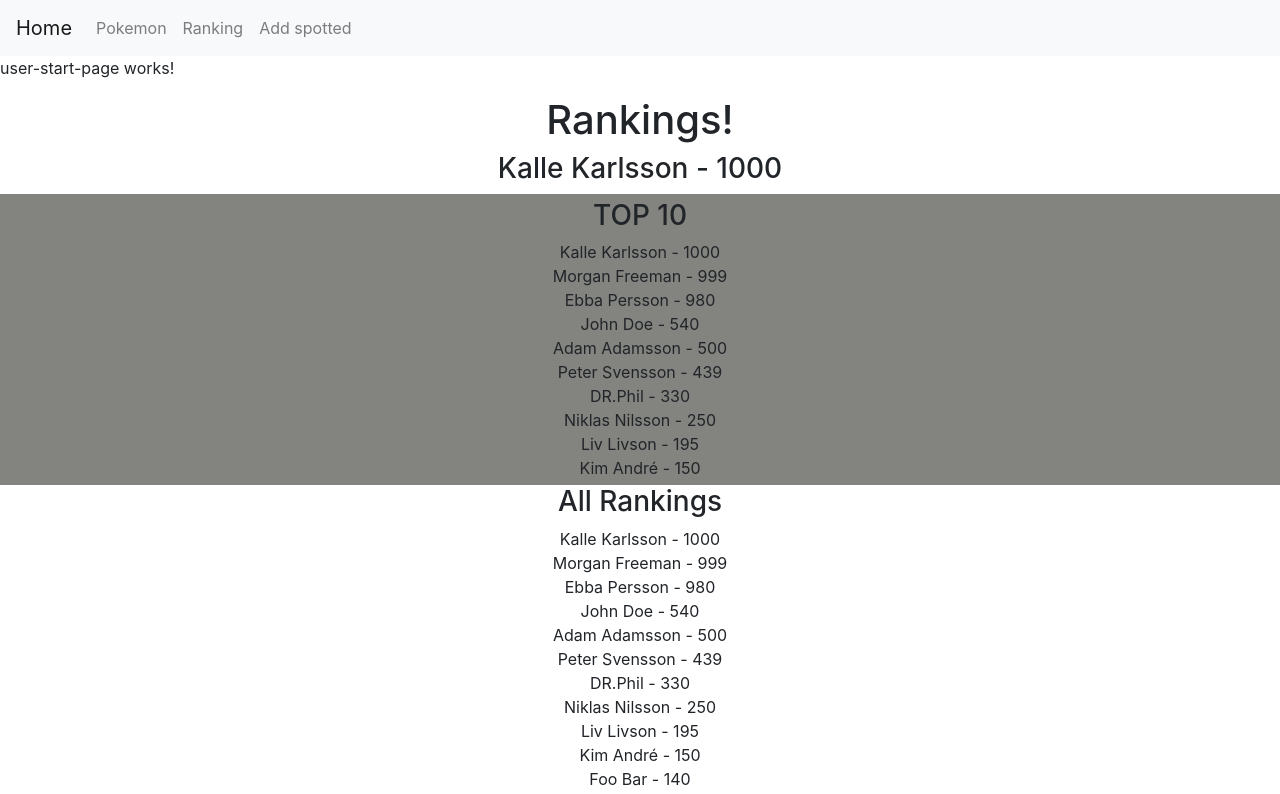
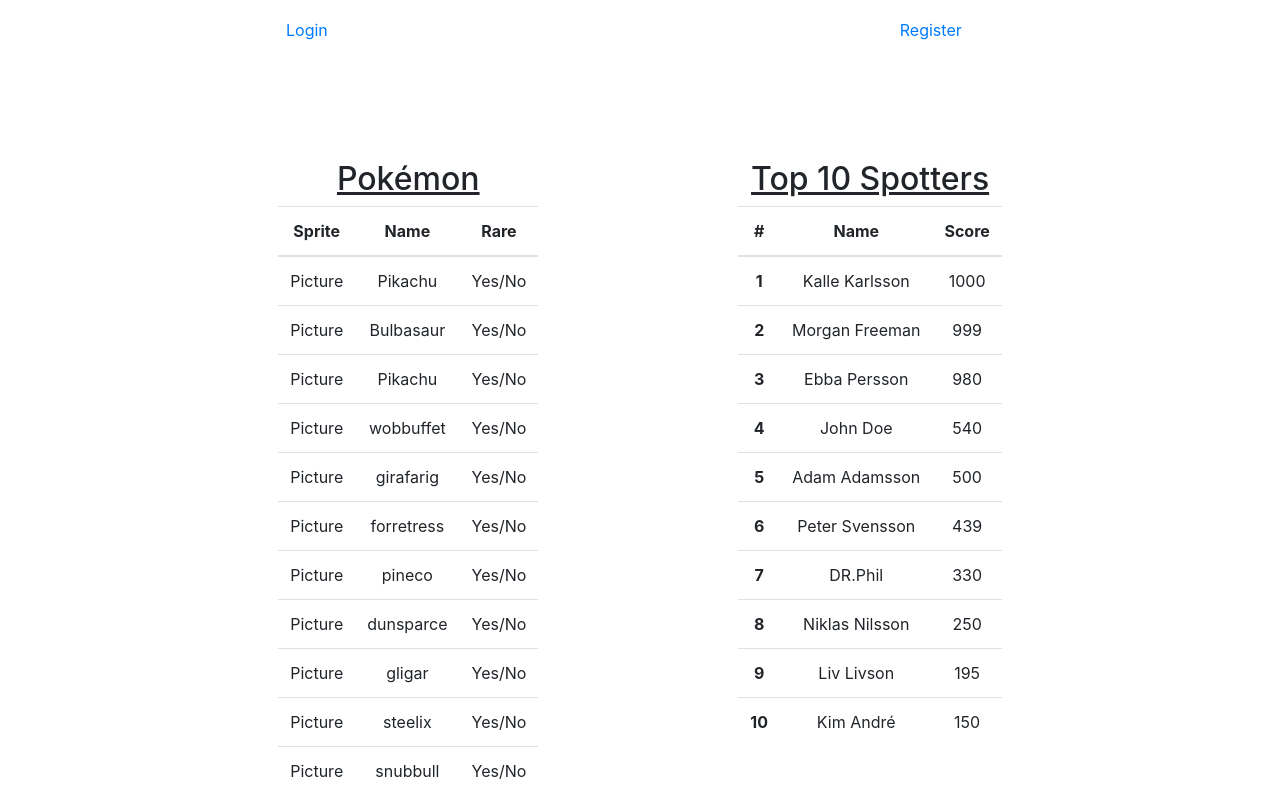
Before and after one commit to sebastian-porling/pokemon-spotter-sp-mk-ds, an Angular app in the folder frontend/: page /ranking in a window 1280 px wide. Shown: the top 794 px of the page. Built offline with nearby package versions, Linux system fonts and the light colour scheme.

Commit message:
working with home-page-component

```diff
--- a/frontend/src/app/app.component.html
+++ b/frontend/src/app/app.component.html
@@ -1,4 +1,5 @@
 
-<app-nav-bar></app-nav-bar>
-<app-user-start-page></app-user-start-page>
+<!-- <app-nav-bar></app-nav-bar> -->
+<!-- <app-user-start-page></app-user-start-page> -->
+<app-home-page></app-home-page>
 <router-outlet></router-outlet>
--- a/frontend/src/app/app.module.ts
+++ b/frontend/src/app/app.module.ts
@@ -11,6 +11,7 @@
 import { PokemonListComponent } from './components/pokemon-list/pokemon-list.component';
 import { RankingListComponent } from './components/ranking-list/ranking-list.component';
 import { PokemonPageComponent } from './pages/pokemon-page/pokemon-page.component';
+import { HomePageComponent } from './pages/home-page/home-page.component';
 
 
 @NgModule({
@@ -21,7 +22,8 @@
     PokemonListComponent,
     PokemonPageComponent,
     RankingListComponent,
-    NavBarComponent
+    NavBarComponent,
+    HomePageComponent
   ],
   imports: [
     BrowserModule,
--- a/frontend/src/app/components/ranking-list/ranking-list.component.ts
+++ b/frontend/src/app/components/ranking-list/ranking-list.component.ts
@@ -2,8 +2,6 @@
 import { Component, OnInit } from '@angular/core';
 import { User } from '../../models/user';
 import { Location } from '@angular/common';
-
-
 
 @Component({
   selector: 'app-ranking-list',
@@ -28,7 +26,7 @@
   getUsers(): void {
     this.userService.getUsers()
       .subscribe(users => this.users = users);
-  } s
+  }
 
   sortusersByScore() {
     this.userListByScore = this.users.sort((a, b) => b.score - a.score);
--- /dev/null
+++ b/frontend/src/app/pages/home-page/home-page.component.css
@@ -0,0 +1,31 @@
+.main-div{
+    text-align: center;
+}
+.nav-div{
+    text-align: center;
+    display: inline-block;
+    padding: 10px 270px;
+
+
+}
+.pokemon-div{
+
+    display: inline-block;
+    padding: 100px;
+
+}
+.spotter{
+
+    display: inline-block;
+    padding: 100px;
+
+
+}
+
+ul {
+    list-style-type: none;
+}
+
+h2{
+    text-decoration: underline;
+}
--- /dev/null
+++ b/frontend/src/app/pages/home-page/home-page.component.html
@@ -0,0 +1,52 @@
+<div class="nav-div">
+    <!-- TODO-->
+        <a class="nav-link" href="http://localhost:4200/">Login</a>
+</div>
+<div class="nav-div">
+    <!-- TODO-->
+        <a class="nav-link" href="http://localhost:4200/">Register</a>
+</div>
+
+
+<div class="main-div">
+    <div class="pokemon-div">
+        <h2>Pokémon</h2>
+        <table class="table">
+            <thead>
+              <tr>
+                <th scope="col">Sprite</th>
+                <th scope="col">Name</th>
+                <th scope="col">Rare</th>
+              </tr>
+            </thead>
+            <tbody>
+              <tr *ngFor="let pokemon of pokemons">
+                <td>Picture</td>
+                <td>{{pokemon.name}}</td>
+                <td>Yes/No</td>
+              </tr>
+            </tbody>
+          </table>
+    </div>
+
+
+    <div class="spotter top-ten">
+        <h2>Top 10 Spotters</h2>
+        <table class="table">
+            <thead>
+                <tr>
+                    <th scope="col">#</th>
+                    <th scope="col">Name</th>
+                    <th scope="col">Score</th>
+                </tr>
+            </thead>
+            <tbody>
+                <tr *ngFor="let user of topTen;index as i;">
+                    <th scope="row">{{i+1}}</th>
+                    <td>{{user.fullname}}</td>
+                    <td>{{user.score}}</td>
+                </tr>
+            </tbody>
+        </table>
+    </div>
+</div>
--- /dev/null
+++ b/frontend/src/app/pages/home-page/home-page.component.ts
@@ -0,0 +1,46 @@
+import { Component, OnInit } from '@angular/core';
+import { UserService } from '../../services/user.service';
+import { User } from '../../models/user';
+import { Pokemon } from "src/app/models/pokemon";
+import { PokemonService } from "src/app/services/pokemon.service";
+
+@Component({
+  selector: 'app-home-page',
+  templateUrl: './home-page.component.html',
+  styleUrls: ['./home-page.component.css']
+})
+export class HomePageComponent implements OnInit {
+  public users: User[];
+  public pokemons: Pokemon[];
+
+
+  userListByScore = this.users;
+  topTen = this.users;
+  constructor(public userService: UserService,public pokemonService: PokemonService) { }
+
+  ngOnInit(): void {
+    this.getUsers();
+    this.sortusersByScore();
+    this.filterTopTen();
+    this.getPokemons();
+
+  }
+
+  getUsers(): void {
+    this.userService.getUsers()
+      .subscribe(users => this.users = users);
+  }
+
+  sortusersByScore() {
+    this.userListByScore = this.users.sort((a, b) => b.score - a.score);
+  }
+
+  filterTopTen() {
+    this.topTen = this.userListByScore.slice(0, 10);
+  }
+  getPokemons() : void {
+    this.pokemonService.getPokemons()
+      .subscribe(pokemons => this.pokemons = pokemons);
+  }
+
+}
--- a/frontend/src/app/pages/ranking-page/ranking-page.component.ts
+++ b/frontend/src/app/pages/ranking-page/ranking-page.component.ts
@@ -1,37 +1,17 @@
-import { USERS } from '../../mock-data/mock-users';
+
 import { Component, OnInit } from '@angular/core';
-import { Location } from '@angular/common';
-
-
 @Component({
   selector: 'app-ranking-page',
   templateUrl: './ranking-page.component.html',
   styleUrls: ['./ranking-page.component.css']
 })
 export class RankingPageComponent implements OnInit {
-users = USERS;
-userListByScore = USERS;
-topTen = USERS;
+
+    constructor() { }
+
+  ngOnInit(): void {
+
+  }
 
 
-
-    constructor(private location: Location) { }
-
-  ngOnInit(): void {
-    this.sortusersByScore();
-    this.filterTopTen();
-  }
-
-  sortusersByScore(){
-   this.userListByScore = this.users.sort((a, b) => b.score - a.score);
-  }
-
-  filterTopTen(){
-   this.topTen = this.userListByScore.slice(0, 10);
-  }
-
-  goBack(): void {
-    this.location.back();
-  }
-
 }
```
